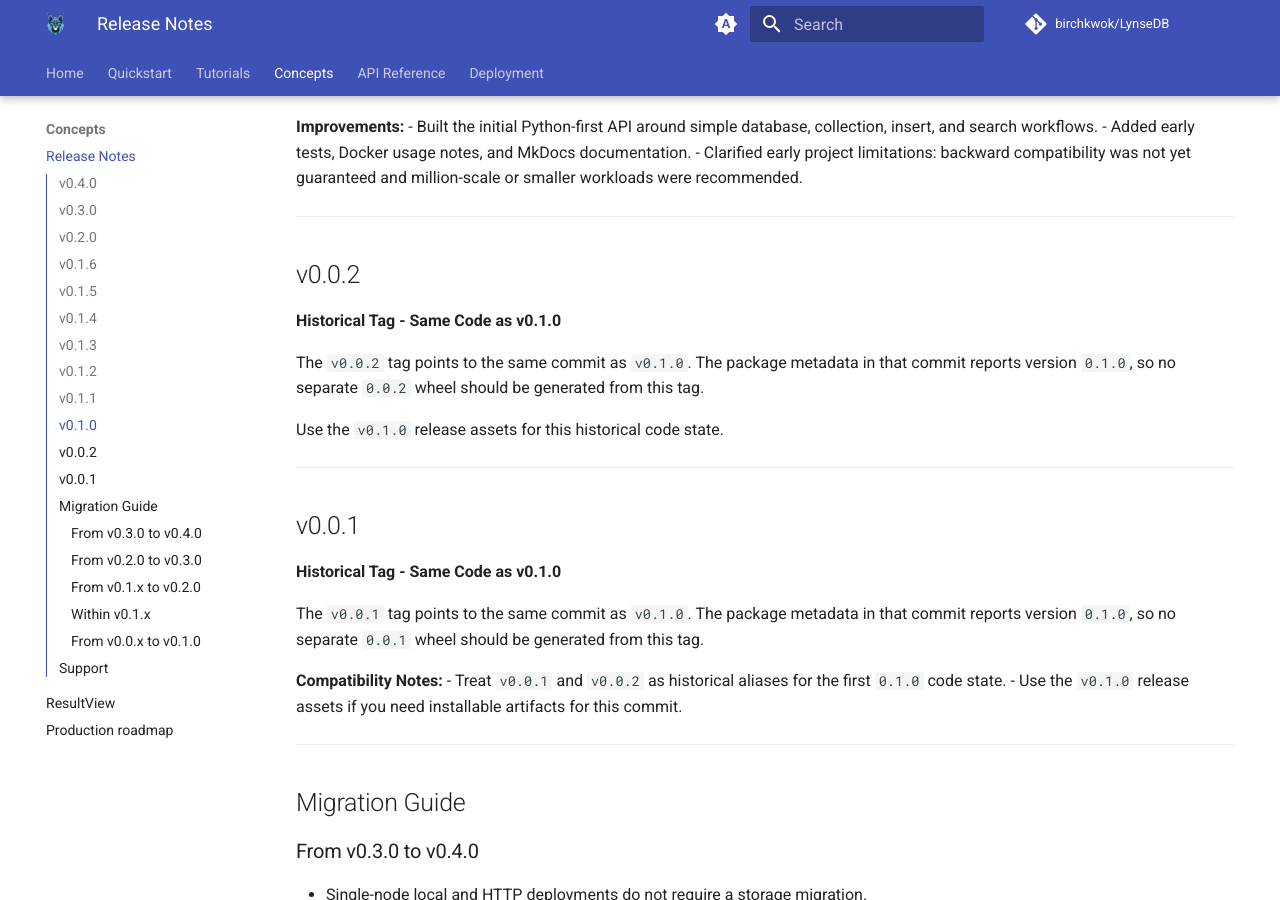
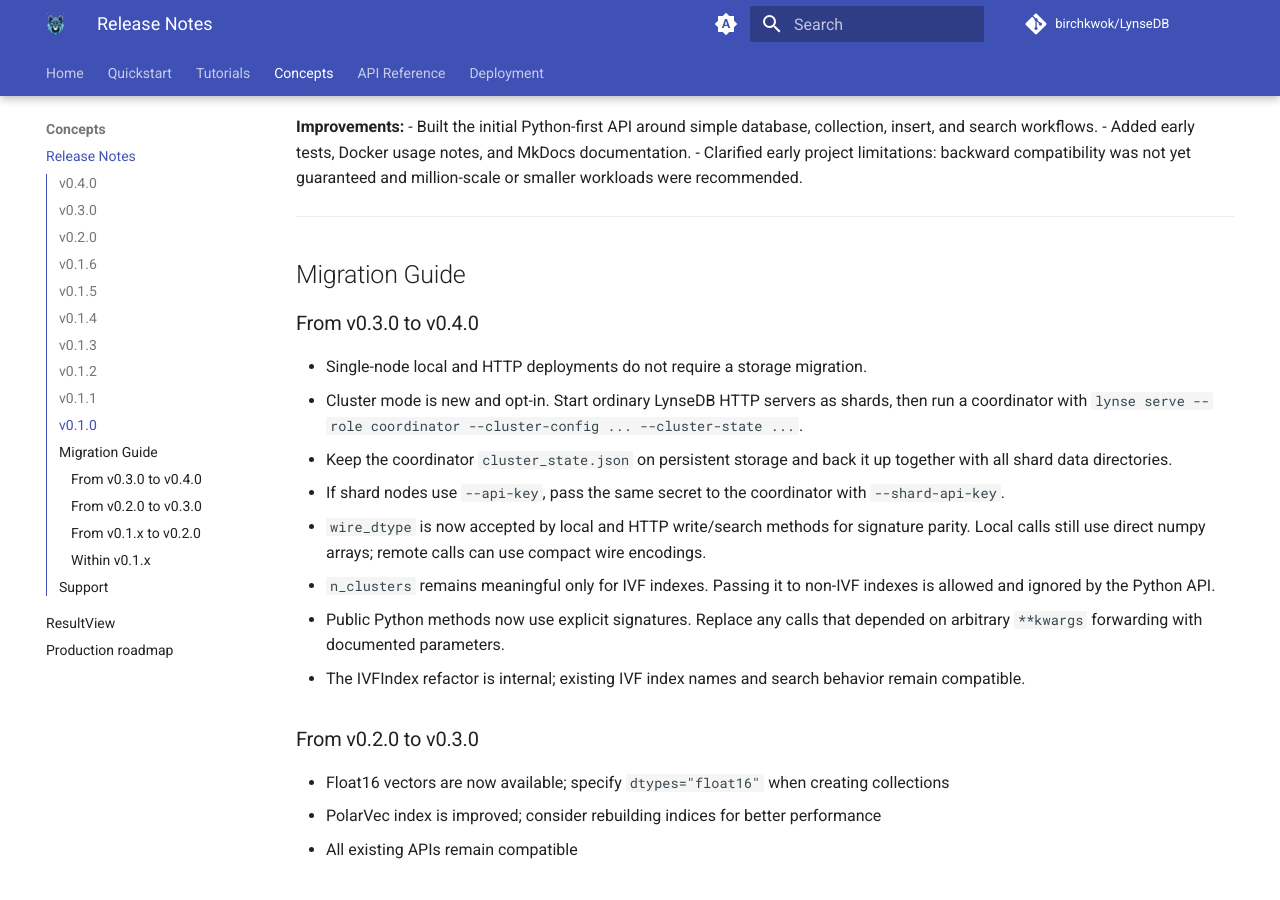
Before and after one commit to BirchKwok/lynsedb, an MkDocs documentation site: the page built from docs/releases.md, in a window 1280 px wide and 900 px high, scrolled down 4631 px. Built offline with MkDocs 1.6.1 and Material for MkDocs 9.7.7, drawn with Linux system fonts in a browser that asks for light colours; comment, search, counter and statistics services are not loaded; the version menu is left out; some of the changed text lies outside the part shown.

Commit message:
feat: remove historical tags v0.0.1 and v0.0.2 from release notes

```diff
--- a/docs/releases.md
+++ b/docs/releases.md
@@ -204,28 +204,6 @@
 
 ---
 
-## v0.0.2
-
-**Historical Tag - Same Code as v0.1.0**
-
-The `v0.0.2` tag points to the same commit as `v0.1.0`. The package metadata in that commit reports version `0.1.0`, so no separate `0.0.2` wheel should be generated from this tag.
-
-Use the `v0.1.0` release assets for this historical code state.
-
----
-
-## v0.0.1
-
-**Historical Tag - Same Code as v0.1.0**
-
-The `v0.0.1` tag points to the same commit as `v0.1.0`. The package metadata in that commit reports version `0.1.0`, so no separate `0.0.1` wheel should be generated from this tag.
-
-**Compatibility Notes:**
-- Treat `v0.0.1` and `v0.0.2` as historical aliases for the first `0.1.0` code state.
-- Use the `v0.1.0` release assets if you need installable artifacts for this commit.
-
----
-
 ## Migration Guide
 
 ### From v0.3.0 to v0.4.0
@@ -256,12 +234,6 @@
 - Upgrade within the v0.1 line for safer mmap handling, Windows file-handle fixes, chunk-size guardrails, workflow updates, and the Trie query fix.
 - No intentional major API migration is documented within the v0.1.x line, but early releases did not guarantee strict backward compatibility.
 
-### From v0.0.x to v0.1.0
-- `v0.0.1`, `v0.0.2`, and `v0.1.0` currently point to the same commit.
-- The installable package version in that commit is `0.1.0`; prefer the `v0.1.0` release when installing artifacts from this code state.
-
----
-
 ## Support
 
 - For issues or questions about a specific version, please check the [Troubleshooting Guide](tutorials/troubleshooting.md)
```
